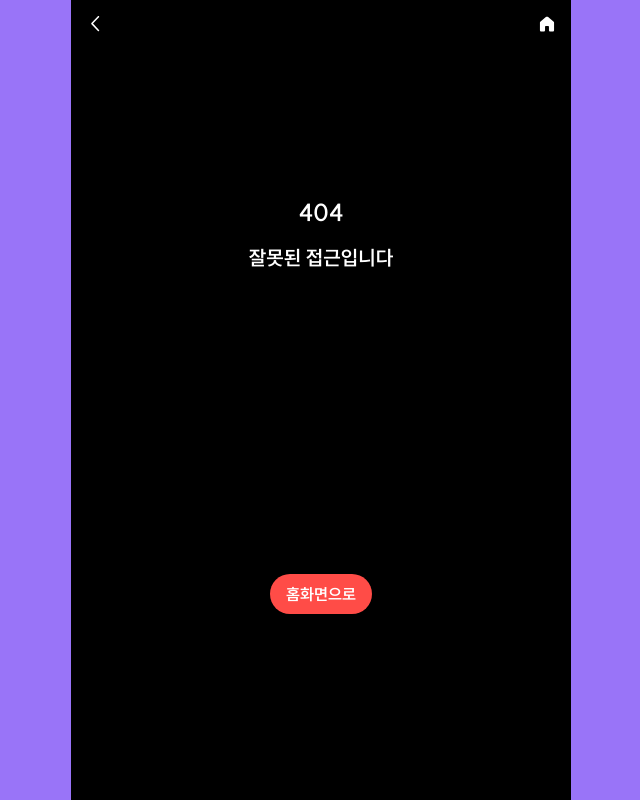
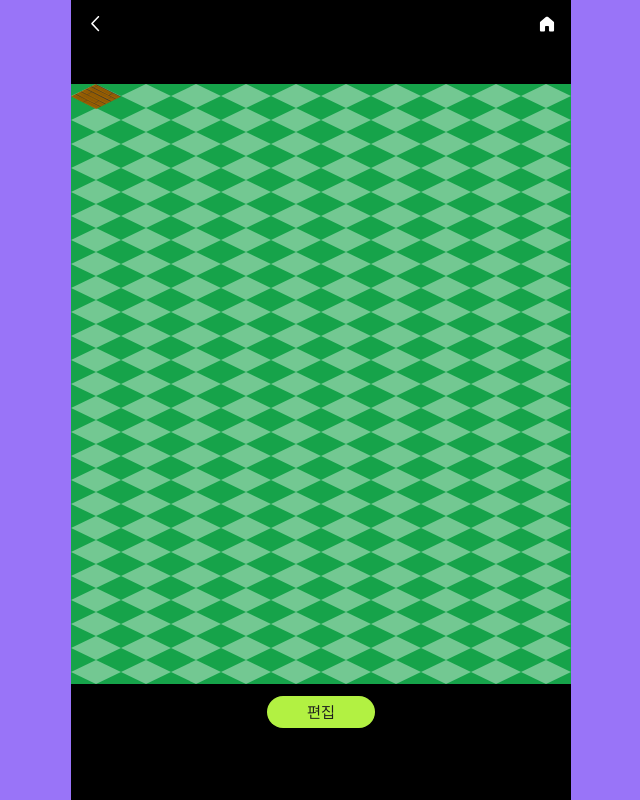
Before and after one commit to Chaemin-L/plantify-client, a Next.js app: page /forest/my in a window 1280 px wide. Before the commit this address had no page. Shown: the whole page, without its empty margins (319-959 px from the left). Built offline with nearby package versions, Linux system fonts and the light colour scheme.

Commit message:
feat: 숲꾸 요소 이동 기능 구현

```diff
--- a/package.json
+++ b/package.json
@@ -16,6 +16,7 @@
     "next": "15.0.3",
     "react": "^18.3.1",
     "react-dom": "^18.3.1",
+    "react-draggable": "^4.4.6",
     "slick-carousel": "^1.8.1",
     "sockjs-client": "^1.6.1",
     "swiper": "^11.1.14"
--- /dev/null
+++ b/src/app/forest/my/page.tsx
@@ -0,0 +1,122 @@
+"use client";
+import clsx from "clsx";
+import { useEffect, useRef, useState } from "react";
+import Draggable, { DraggableData } from "react-draggable";
+
+export default function Page() {
+  const [isEdit, setIsEdit] = useState(false);
+  const [pos, setPos] = useState();
+  const [state, setState] = useState({
+    x: 0,
+    y: 0,
+  });
+  const [cellHalfWidth, setCellHalfWidth] = useState<number>(0);
+  const nodeRef = useRef<HTMLDivElement>(null);
+
+  useEffect(() => {
+    const viewportWidth = Math.min(window.innerWidth, 500);
+    if (nodeRef.current)
+      setCellHalfWidth(
+        (nodeRef.current.getBoundingClientRect().width = Math.floor(
+          viewportWidth / 20
+        ))
+      );
+    console.log(window.innerWidth, viewportWidth);
+  }, [nodeRef.current]);
+
+  console.log(cellHalfWidth);
+
+  const onControlledDrag = (e: Event, position: DraggableData) => {
+    const { x, y } = position;
+    const xCond = x % (cellHalfWidth * 2) === 0;
+    const yCond = y % cellHalfWidth === 0;
+    if (xCond != yCond)
+      setState(() => ({
+        x: x - cellHalfWidth,
+        y,
+      }));
+    else
+      setState(() => ({
+        x,
+        y,
+      }));
+    console.log(x, y);
+  };
+
+  return (
+    <div className="-mx-4 flex flex-col gap-3 justify-center h-full items-center">
+      <div
+        className="bg-green-600"
+        style={{ width: cellHalfWidth * 20, margin: "0 auto", padding: "auto" }}
+      >
+        <div
+          className="App"
+          style={{
+            position: "relative",
+            display: "flex",
+            flexWrap: "wrap",
+          }}
+        >
+          <Draggable
+            nodeRef={nodeRef}
+            position={state}
+            disabled={!isEdit}
+            onStop={onControlledDrag}
+            grid={[cellHalfWidth, cellHalfWidth / 2]}
+            bounds="parent"
+            defaultPosition={{ x: 0, y: 0 }}
+          >
+            <div
+              ref={nodeRef}
+              style={{
+                position: "absolute",
+                display: "flex",
+                flexShrink: 0,
+                zIndex: 20,
+              }}
+            >
+              <div
+                style={{
+                  width: cellHalfWidth * 2,
+                  height: cellHalfWidth,
+                  background: `url('/temp/forest/ground-item3.png') center / contain`,
+                }}
+              />
+            </div>
+          </Draggable>
+          {Array(250)
+            .fill(0)
+            .map((_, idx) => (
+              <div
+                key={idx}
+                style={{ display: "flex", flexShrink: 0, opacity: 0.4 }}
+              >
+                <div
+                  className="box-border w-0 h-0"
+                  style={{
+                    borderTop: `${cellHalfWidth / 2}px solid transparent`,
+                    borderRight: `${cellHalfWidth}px solid white`,
+                    borderBottom: `${cellHalfWidth / 2}px solid transparent`,
+                  }}
+                />
+                <div
+                  className="box-border border-transparent w-0 h-0"
+                  style={{
+                    borderTop: `${cellHalfWidth / 2}px solid transparent`,
+                    borderLeft: `${cellHalfWidth}px solid white`,
+                    borderBottom: `${cellHalfWidth / 2}px solid transparent`,
+                  }}
+                />
+              </div>
+            ))}
+        </div>
+      </div>
+      <button
+        onClick={() => setIsEdit(!isEdit)}
+        className="w-fit px-10 py-1 bg-accent-green rounded-2xl text-shadow-800 mx-4 "
+      >
+        {isEdit ? "완료" : "편집"}
+      </button>
+    </div>
+  );
+}
```
Also changed, not shown: public/temp/forest/tree1.png (added), 1 other file (tests, documents, lock files or other folders).
